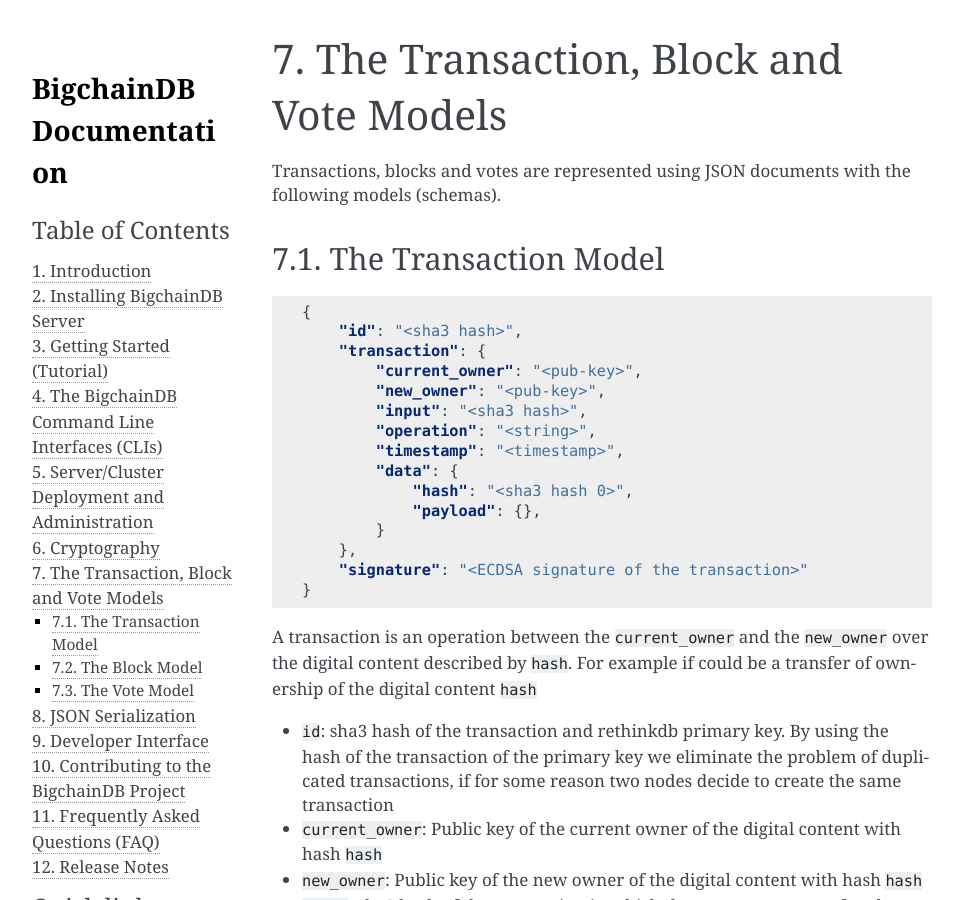
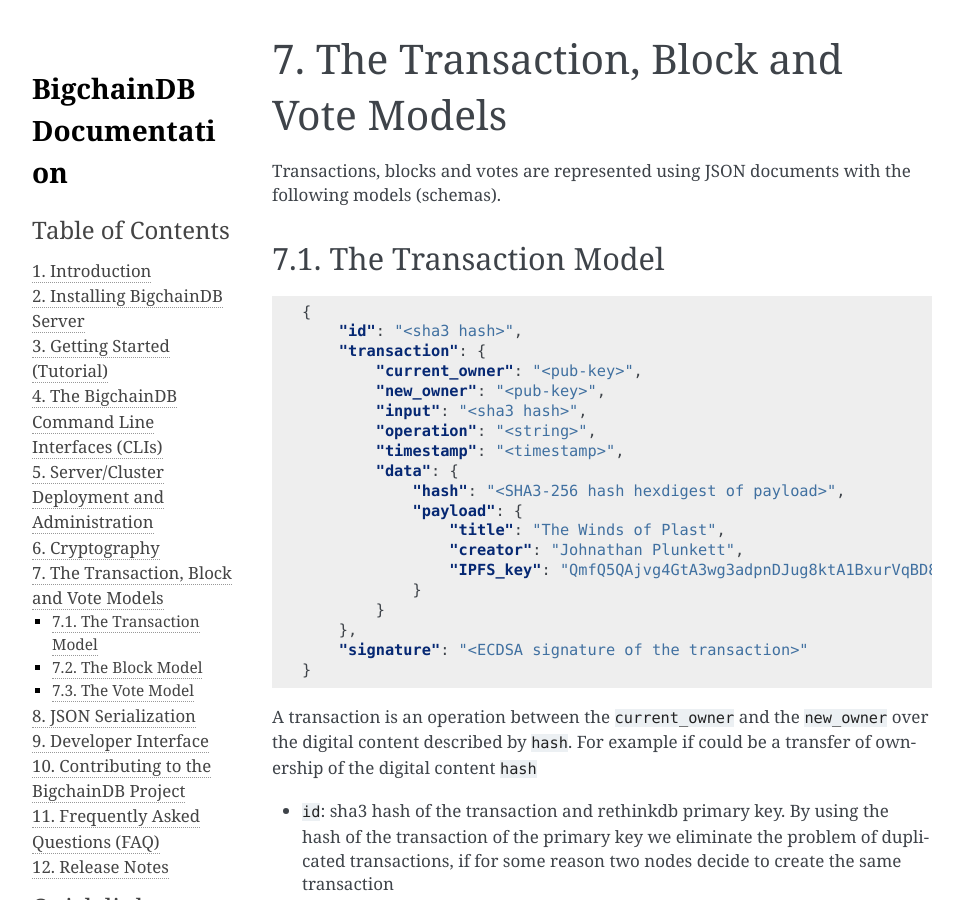
Before and after one commit to bigchaindb/bigchaindb, a Sphinx documentation site: the page built from docs/source/models.md, in a window 1280 px wide and 900 px high. Shown: the whole window, without its empty margins (148-1111 px from the left). Built offline with Sphinx 7.4.7, drawn with Linux system fonts in a browser that asks for light colours.

Commit message:
Be more explicit about the hash and payload keys

```diff
--- a/docs/source/models.md
+++ b/docs/source/models.md
@@ -14,8 +14,12 @@
         "operation": "<string>",
         "timestamp": "<timestamp>",
         "data": {
-            "hash": "<sha3 hash 0>",
-            "payload": {},
+            "hash": "<SHA3-256 hash hexdigest of payload>",
+            "payload": {
+                "title": "The Winds of Plast",
+                "creator": "Johnathan Plunkett",
+                "IPFS_key": "QmfQ5QAjvg4GtA3wg3adpnDJug8ktA1BxurVqBD8rtgVjP"
+            }
         }
     },
     "signature": "<ECDSA signature of the transaction>"
```
